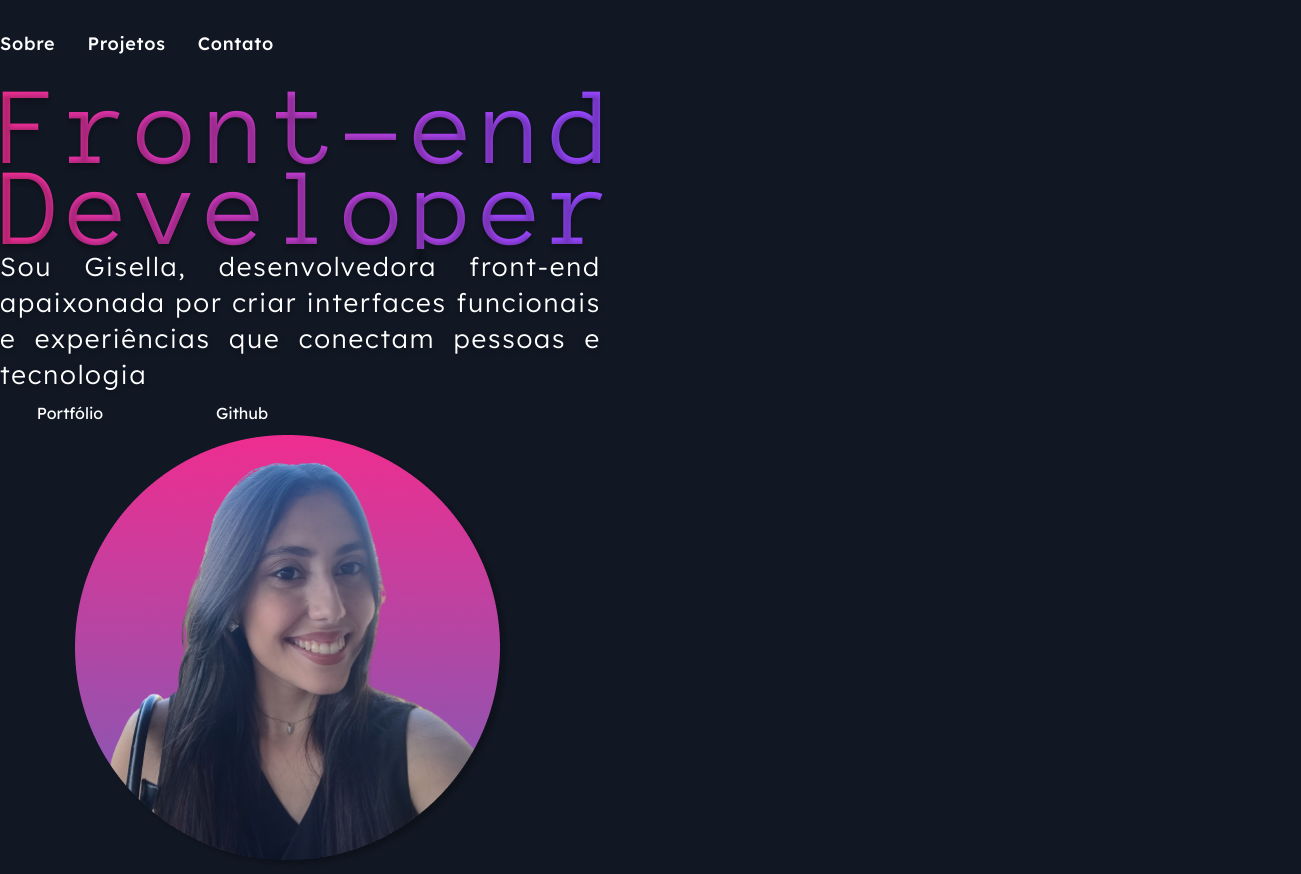
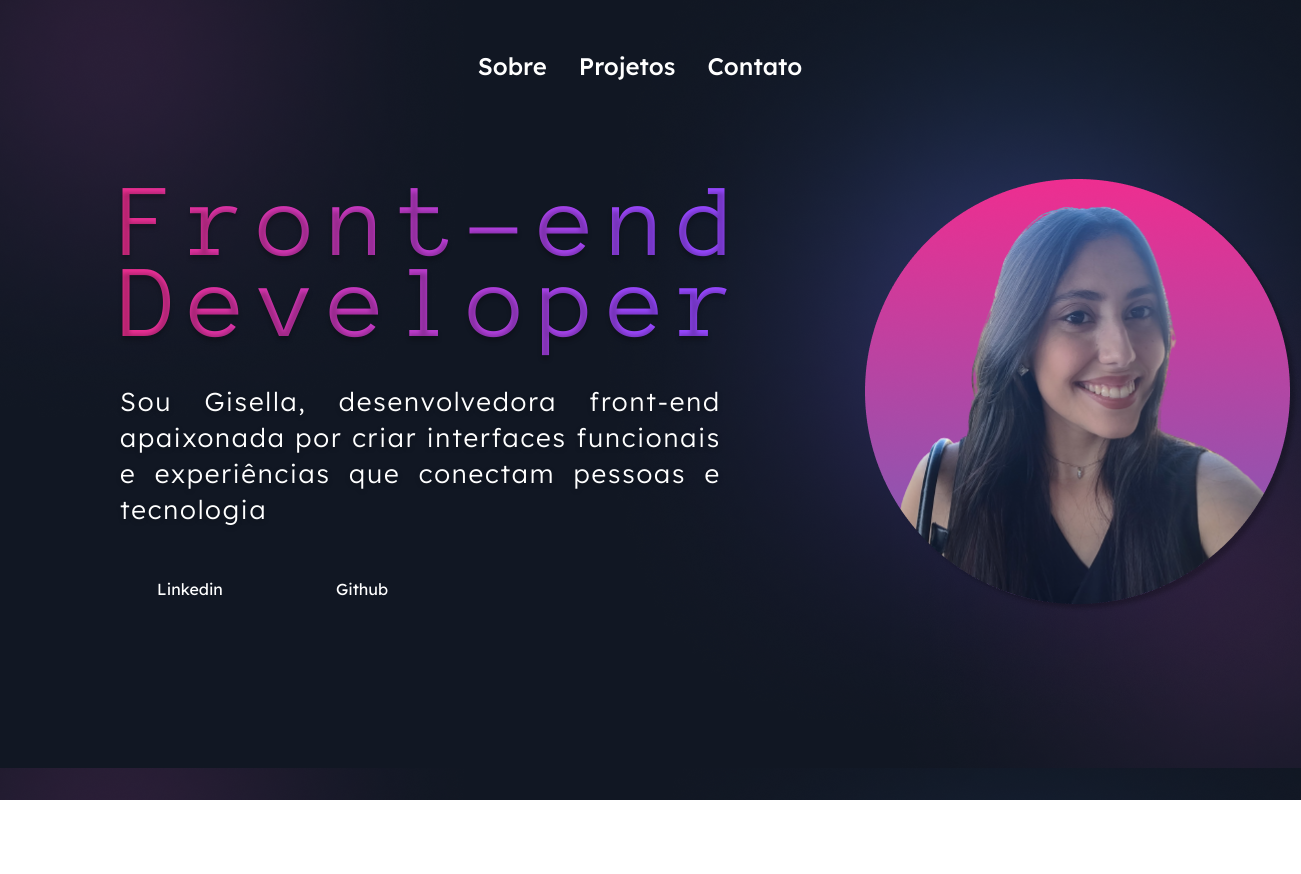
Before and after one commit to gigicx13/meu-portfolio, a plain HTML site: page index.htm in a window 1280 px wide. Shown: the whole page, 1301 px wide, since content can reach past the window. After the commit the page ends 800 px from the top, so only its background shows below. Drawn offline with Linux system fonts and the light colour scheme.

Commit message:
Adiciona flexbox

```diff
--- a/index.htm
+++ b/index.htm
@@ -30,22 +30,22 @@
 
       <main>
         <section class="conteudo">
-            <div class="conteudo-texto"></div>
+          <div class="container-flex">
+            <div class="conteudo-texto">
               <h1 class="titulo">Front-end<br>Developer</h1>
-                <p class="apresentaca">Sou Gisella, desenvolvedora front-end apaixonada por criar interfaces funcionais e experiências que conectam pessoas e tecnologia</p>
+              <p class="apresentacao">
+                Sou Gisella, desenvolvedora front-end apaixonada por criar interfaces funcionais e experiências que conectam pessoas e tecnologia
+              </p>
               <div class="botoes">
-                    <a href="botao-portfolio" class="botao-portfolio">Portfólio</a>
+                <a href="botao-linkedin" class="botao-linkedin">Linkedin</a>
                 <a href="botao-git" class="botao-github">Github</a>
+              </div>
             </div>
             <div class="imagem">
               <img src="imgs/profile-picture.png" alt="Foto de Gisella" class="perfil">
             </div>
-
-            <div>
-
+          </div>
         </section>
       </main>
-
-
 </body>
 </html>
--- a/style.css
+++ b/style.css
@@ -13,120 +13,107 @@
   padding: 0;
   box-sizing: border-box;
 }
+
+body {
+  background-image: url('/imgs/backgroud-1.png');
+  color: var(--cor-texto-principal);
+}
+
+.header {
+  display: flex;
+  justify-content: center;
+  align-items: center;
+  height: 100px;
+}
+
 .paginas {
-    color: var(--cor-texto-principal);
-    text-decoration: none;
-    display: inline-flex;
+  display: flex;
   align-items: center;
   gap: 2rem;
-    font-family: Lexend;
-    font-size: 18px;
-    font-style: normal;
+  font-family: var(--font-principal);
+  font-size: 24px;
   font-weight: 500;
-    line-height: 5.4375rem;
-    letter-spacing: 0.045rem;
-    list-style: none; /* Remove os marcadores da lista */
-    padding: 0; /* Evita espaçamentos inesperados */
-    margin: 0; /* Corrige possíveis espaçamentos extras */
+  list-style: none;
+  padding: 0;
+  margin: 0;
+  padding-top: 32px;
 }
 
 .paginas a {
-    color: var(--cor-texto-principal); /* Mantém a cor do texto */
-    text-decoration: none; /* Remove sublinhado */
+  color: var(--cor-texto-principal);
+  text-decoration: none;
 }
 
-.header{
-  text-decoration: none;
+.container-flex {
+  display: flex;
+  align-items: center;
+  gap: 41px;
+  width: 1127px;
+  height: 411px;
+  max-width: 100%;
+  padding-left: 120px;
+  padding-top: 179px;
 }
-.conteudo{
-  width: 645px;
-  height: 451px;
-  flex-shrink: 0;
-}
+
 .titulo {
-  width: 643px;
   text-shadow: 0px 4px 4px rgba(0, 0, 0, 0.25);
-  font-family: "Anonymous Pro", monospace;
-  font-size: 112px;
-  font-style: normal;
-  font-weight: 400;
+  font-family: var(--font-titulo);
+  font-size: 105px;
+  font-weight: 300;
   line-height: 81px;
-  letter-spacing: 7.84px;
+  letter-spacing: 12.6px;
   background: var(--gradiente-principal);
   background-clip: text;
   -webkit-background-clip: text;
   -webkit-text-fill-color: transparent;
   color: transparent;
-  background-size: cover; /* Mantém o gradiente cobrindo toda a área */
-  background-position: 0; /* Fixa o gradiente na posição correta */
-  display: inline-block; /* Mantém o comportamento do fundo restrito ao texto */
+  background-size: 100% auto;
+  background-position: center;
+  display: inline-block;
+  padding-bottom: 41px;
 }
 
-body {
-  background-color: var(--background-color);
-  color: #ffffff;
-}
-
-.apresentaca{
+.apresentacao {
   color: var(--cor-texto-principal);
   text-align: justify;
   text-shadow: 0px 2px 4.8px rgba(0, 0, 0, 0.25);
-  font-family: Lexend;
+  font-family: var(--font-principal);
   font-size: 26px;
-  font-style: normal;
   font-weight: 300;
-  line-height: 36px; /* 138.462% */
+  line-height: 36px;
   letter-spacing: 1.82px;
   width: 601px;
+  padding-bottom: 41px;
 }
-.botoes{
-  display: inline-flex;
+
+.botoes {
+  display: flex;
   align-items: center;
   gap: 32px;
 }
-.botao-portfolio{
+
+.botao-linkedin, .botao-github {
   display: flex;
   width: 140px;
   height: 40px;
-  padding: 15px 36px 14px 37px;
   justify-content: center;
   align-items: center;
-  padding: 12px 24px;
   font-size: 16px;
-  font-style: normal;
   font-family: var(--font-principal);
   border: none;
   border-radius: 8px;
-  background: linear-gradient(#111723) padding-box, /* fundo  */
+  background: linear-gradient(#111723) padding-box,
               linear-gradient(45deg, #EE2E90, #2D93D3) border-box;
   border: 3px solid transparent;
   cursor: pointer;
   color: var(--cor-texto-principal);
   text-decoration: none;
 }
-.botao-github{
+
+.imagem {
   display: flex;
-  width: 140px;
-  height: 40px;
-  padding: 15px 36px 14px 37px;
-  justify-content: center;
   align-items: center;
-  padding: 12px 24px;
-  font-size: 16px;
-  font-style: normal;
-  font-family: var(--font-principal);
-  border: none;
-  border-radius: 8px;
-  background: linear-gradient(#111723) padding-box, /* fundo */
-              linear-gradient(45deg, #EE2E90, #2D93D3) border-box;
-  border: 3px solid transparent;
-  cursor: pointer;
-  color: var(--cor-texto-principal);
-  text-decoration: none;
+  width: 361px;
+  height: 361px;
+  padding: 0 34px 0 74px;
 }
-.imagem{
-  width: 425px;
-  height: 425px;
-  flex-shrink: 0;
-  padding-left: 74px;
-}
```
Also changed, not shown: imgs/backgroud-1.png (added). Lines whose indentation alone changed are shown as unchanged.
